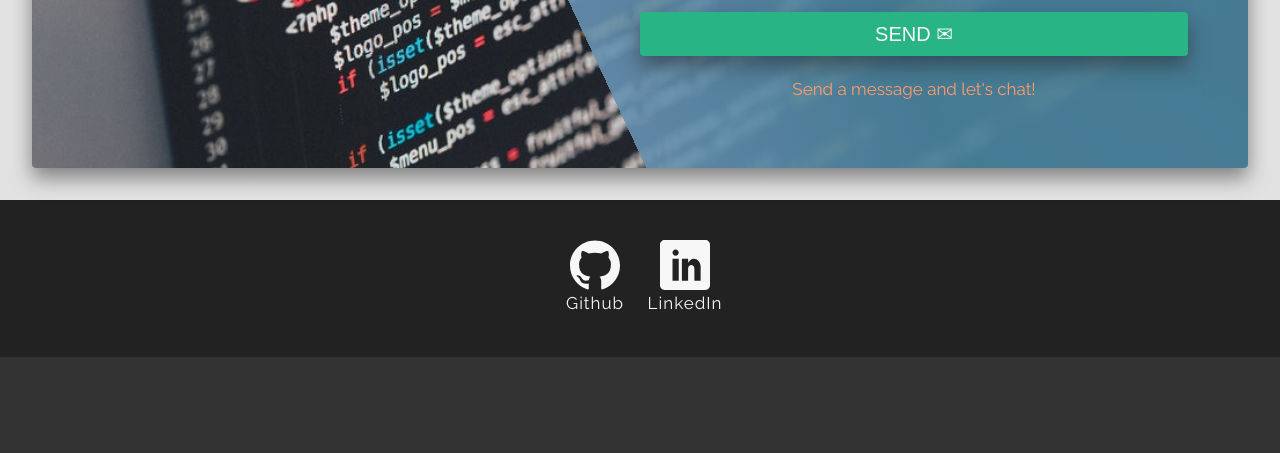
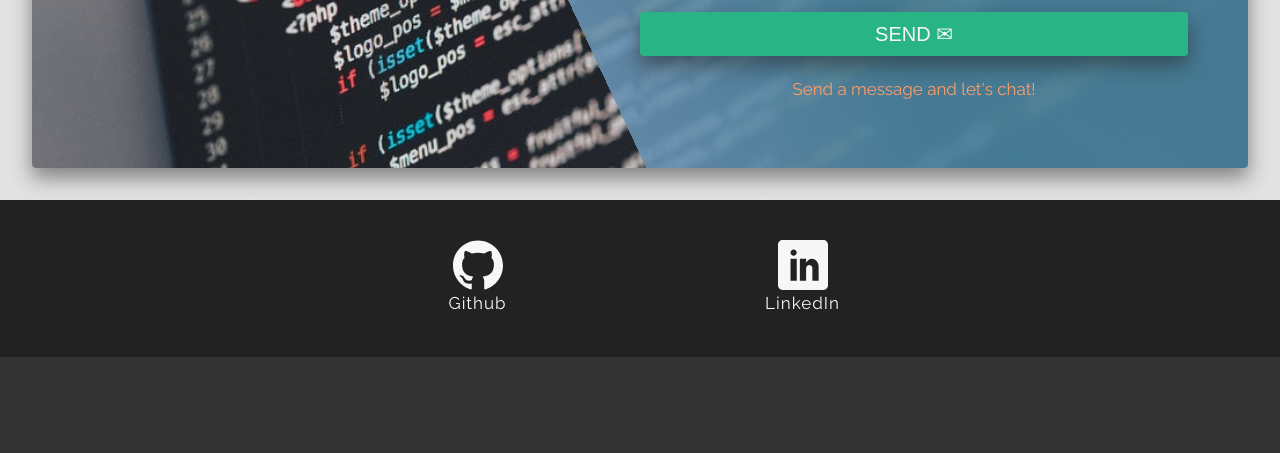
Before and after one commit to prescottbreeden/portfolio_flask, a Flask app: template app/templates/contact.html in a window 1280 px wide. Shown: the part 649-1102 px from the top of the page. Run offline with Flask 2, Linux system fonts and the light colour scheme; the template is opened without the code that fills it, so the values that code supplies are empty; some libraries are stand-ins or nearby versions.

Commit message:
modified flex of social icons to scale without additional query

```diff
--- a/app/sass/components/_contact.scss
+++ b/app/sass/components/_contact.scss
@@ -52,6 +52,7 @@
 	&__info {
 		padding: 4rem;
 		background-color: $color-black;
+		text-align: center;
 
 		&--header {
 			text-align: center;
@@ -62,12 +63,10 @@
 		&--item {
 			text-align: center;
 			display: flex;
-			justify-content: center;
+			justify-content: space-around;
 			align-items: center;
-
-			@include respond(phone){
-				justify-content: space-around;
-			}
+			max-width: 65rem;
+			margin: 0 auto;
 		}
 
 		&--link:link,
--- a/app/static/styles.css
+++ b/app/static/styles.css
@@ -1478,7 +1478,8 @@ body {
         display: none; } }
   .contact__info {
     padding: 4rem;
-    background-color: #222; }
+    background-color: #222;
+    text-align: center; }
     .contact__info--header {
       text-align: center;
       text-transform: uppercase;
@@ -1486,11 +1487,10 @@ body {
     .contact__info--item {
       text-align: center;
       display: flex;
-      justify-content: center;
-      align-items: center; }
-      @media only screen and (max-width: 37.5em) {
-        .contact__info--item {
-          justify-content: space-around; } }
+      justify-content: space-around;
+      align-items: center;
+      max-width: 65rem;
+      margin: 0 auto; }
     .contact__info--link:link, .contact__info--link:visited {
       display: flex;
       flex-direction: column;
```
